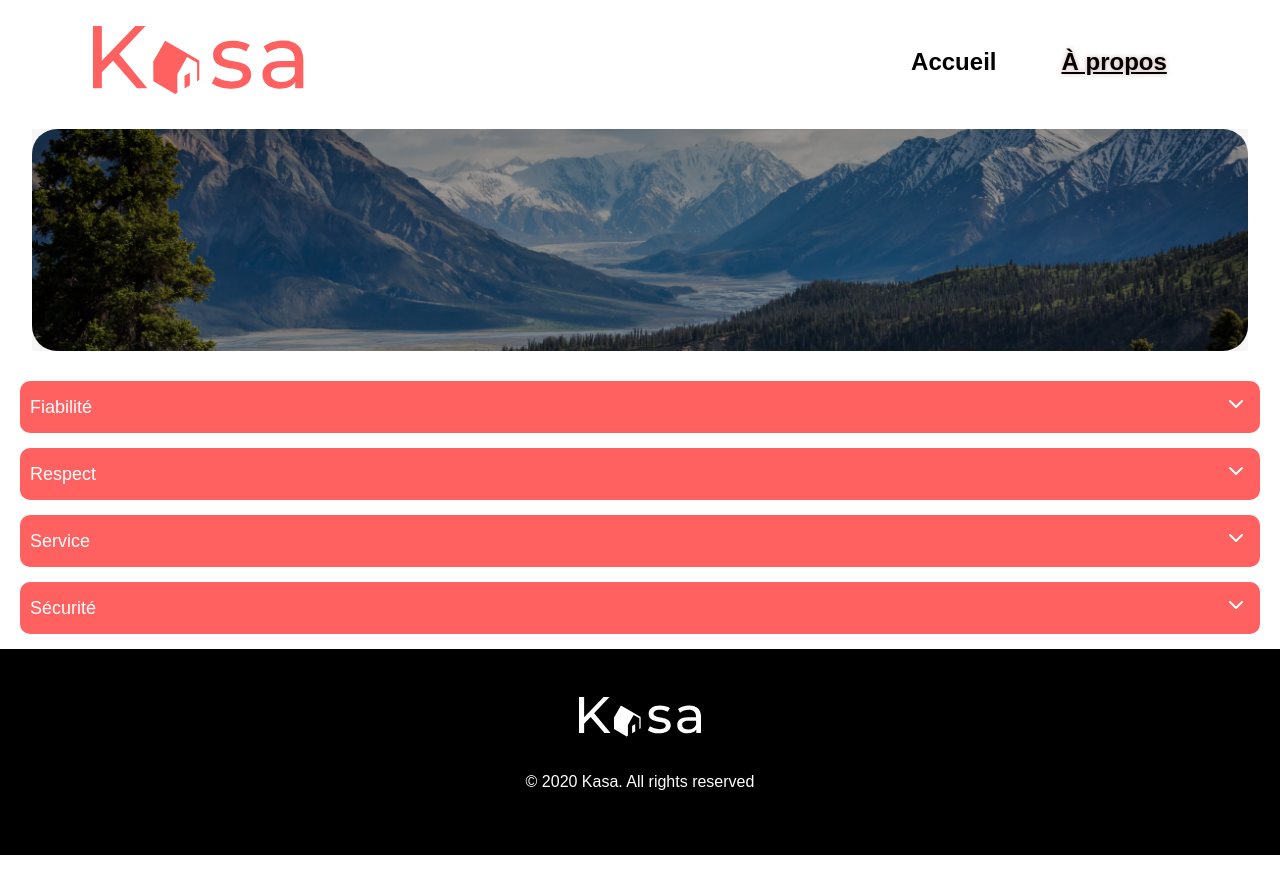
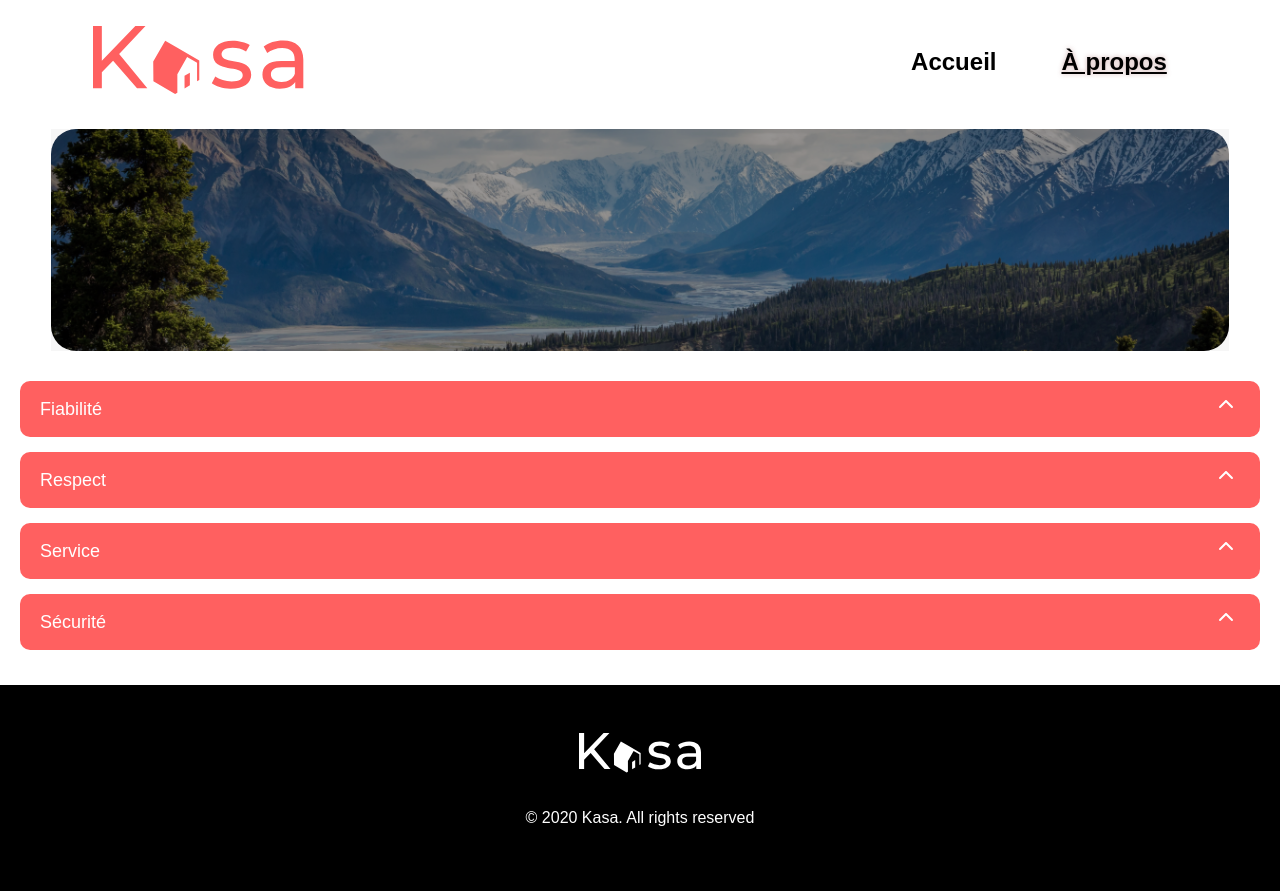
Before and after one commit to Nesrine-blip/P7_Kasa, a React app: page /about in a window 1280 px wide. Before the commit the page ends 855 px from the top, so only its background shows below. Built offline with nearby package versions, Linux system fonts and the light colour scheme; the HTML template or start-up script is replaced by a standard one.

Commit message:
fix: correct collapse chevron rotation

```diff
--- a/src/components/Collapse/Collapse.jsx
+++ b/src/components/Collapse/Collapse.jsx
@@ -1,6 +1,6 @@
 import { useState } from "react";
 import { FontAwesomeIcon } from "@fortawesome/react-fontawesome";
-import { faChevronUp, faChevronDown } from "@fortawesome/free-solid-svg-icons";
+import { faChevronUp } from "@fortawesome/free-solid-svg-icons";
 
 function Collapse(props) {
   const [isOpen, setIsOpen] = useState(false);
@@ -12,23 +12,26 @@ function Collapse(props) {
 
   // --- Render ---
   return (
-    <div className="collapseContainer" onClick={toggleCollapse}>
+    <div className="collapseContainer">
 
       {/* --- Header : title + arrow --- */}
-      <div className={"collapseHeader " + (isOpen ? "collapseHeaderOpened" : "collapseHeaderClosed")}>
+      <div
+        className={"collapseHeader " + (isOpen ? "collapseHeaderOpened" : "collapseHeaderClosed")}
+        onClick={toggleCollapse}
+      >
         <div>{props.title}</div>
         <div>
-          <FontAwesomeIcon icon={isOpen ? faChevronUp : faChevronDown} />
+
+          <FontAwesomeIcon icon={faChevronUp} className="chevron" />
         </div>
       </div>
 
-      {/* --- Content : shown only if open --- */}
+
       {isOpen && (
         <div className="collapseContent-parent">
           <div className="collapseContent">{props.children}</div>
         </div>
       )}
-
     </div>
   );
 }
--- a/src/components/Collapse/collapse.scss
+++ b/src/components/Collapse/collapse.scss
@@ -6,6 +6,7 @@
   overflow: hidden;
   max-width: 1240px;
   width: 100%;
+
   @media screen and (max-width: 768px) {
     width: 100%;
     margin-left: 0;
@@ -19,13 +20,14 @@
     background-color: $Theme-color;
     border-radius: 10px;
     height: 52px;
-    padding: 8 10px;
+    padding: 2px 10px;
     cursor: pointer;
 
     @media screen and (max-width: 768px) {
       height: 30px;
     }
-// --- Title ---
+
+    // --- Title ---
     > div:first-child {
       color: white;
       font-size: 18px;
@@ -33,9 +35,9 @@
       line-height: 26px;
       margin-left: 10px;
     }
-// --- Arrow ---
+
+    // --- Arrow ---
     > div:last-child {
-      transition: transform 0.7s ease;
       height: 24px;
       width: 24px;
       color: white;
@@ -47,7 +49,13 @@
       }
     }
 
-    &.collapseHeaderOpened > div:last-child {
+
+    .chevron {
+      transition: transform 0.5s ease;
+    }
+
+
+    &.collapseHeaderOpened .chevron {
       transform: rotate(180deg);
     }
   }
@@ -68,11 +76,6 @@
       font-size: 14px;
     }
 
-    // Animate class applied when content is visible
-    &.animate {
-      opacity: 1;
-      transform: translateY(0);
-      height: max-content;
-    }
+
   }
 }
--- a/src/layout/MainContent/MainContent.scss
+++ b/src/layout/MainContent/MainContent.scss
@@ -1,4 +1,4 @@
-.main-content {
+.main-Content {
   margin: 0 auto;
   max-width: 1240px;
   margin-bottom: 1.25rem;
--- a/src/services/API.js
+++ b/src/services/API.js
@@ -1,7 +1,7 @@
  /* ===== CHECK FETCH SUPPORT ===== */
 if (!window.fetch) {
   alert(
-    "Your browser does not support the Fetch API. Please update your browser."
+    "Votre navigateur ne prend pas en charge l'API Fetch. Veuillez mettre à jour votre navigateur."
   );
 }
 
```
